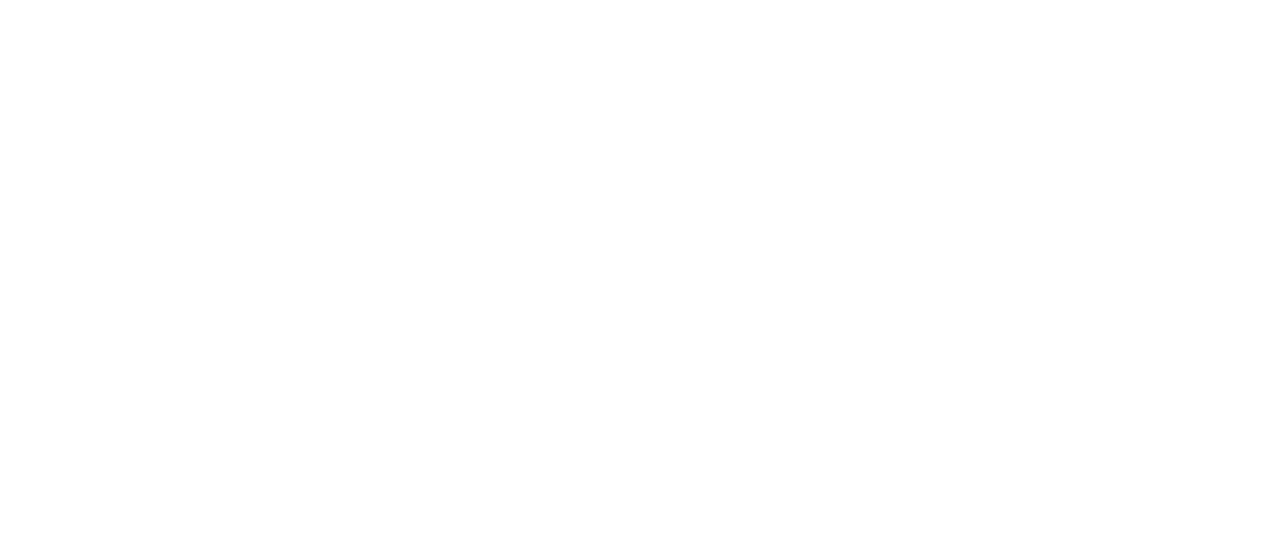
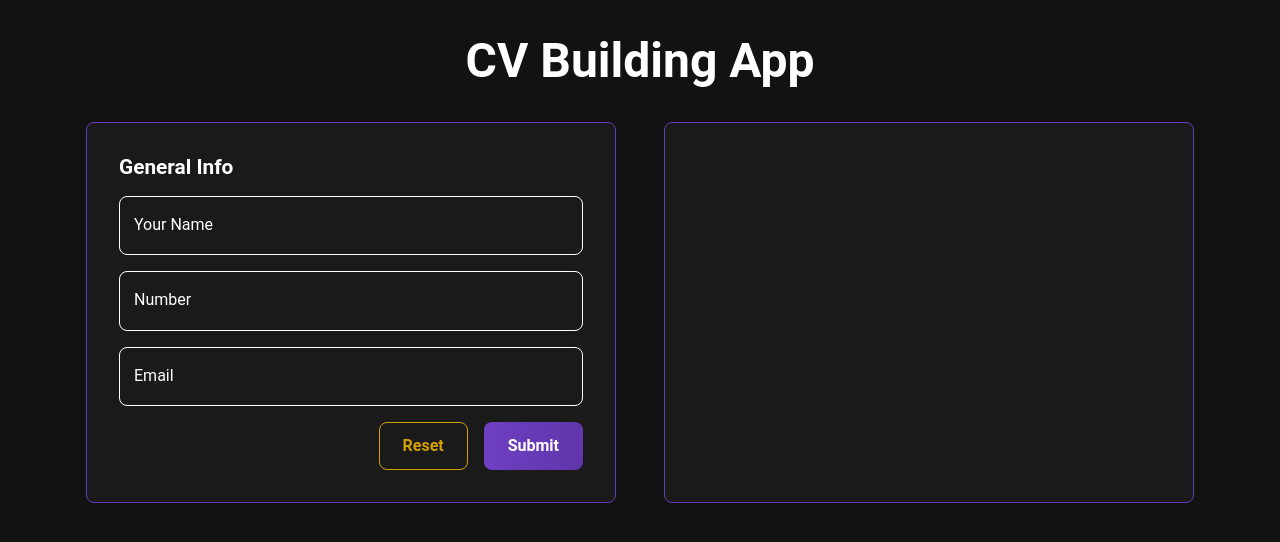
Before and after one commit to simmeringstew/cv-project, a React (Create React App) app: page / in a window 1280 px wide. Shown: the top 542 px of the page. Built offline with nearby package versions, Linux system fonts and the light colour scheme; a small style sheet from the web is missing.

Commit message:
Created first part of form element styling

```diff
--- a/src/App.js
+++ b/src/App.js
@@ -1,6 +1,32 @@
+// react imports
+import { useState } from "react";
+// component imports
+import General from "./components/general";
+// css imports
+import "./styles/app.css";
+
 const App = () => {
+
+  const [generalInfo, setGeneralInfo] = useState(null);
+
   return (
-    <></>
+    <div>
+      <header className={"container"}>
+        <h1>CV Building App</h1>
+      </header>
+      <main className={"container"}>
+        <section className={"build"}>
+          <General />
+          {/* work experience - expandable */}
+          {/* education - expandable */}
+          {/* skills - auto-expand */}
+        </section>
+        <section className={"show"}>
+          {/* display things as they are made */}
+          {/* once all are full add a print button turn section into pdf */}
+        </section>
+      </main>
+    </div>
   );
 }
 
--- /dev/null
+++ b/src/components/general.js
@@ -0,0 +1,53 @@
+import { useState } from "react";
+
+const General = () => {
+
+    const focusElement = (e) => {
+        e.target.className = "input focused";
+    }
+
+    const removeFocusElement = (e) => {
+        if (!e.target.value) {
+            e.target.className = "input";
+        }
+    }
+
+    const [name, setName] = useState("");
+    const updateName = (e) => {
+        setName(e.target.value);
+    }
+
+    const [number, setNumber] = useState("");
+    const updateNumber = (e) => {
+        setNumber(e.target.value);
+    }
+
+    const [email, setEmail] = useState("");
+    const updateEmail = (e) => {
+        setEmail(e.target.value);
+    }
+
+    return (
+        <form>
+            <h2>General Info</h2>
+            <div className="input-group">
+                <input required="" type="text" autoComplete="off" className="input" id="fullName" value={name} onChange={updateName} onFocus={focusElement} onBlur={removeFocusElement} />
+                <label className="user-label" htmlFor="fullName">Your Name</label>
+            </div>
+            <div className="input-group">
+                <input required="" type="text" autoComplete="off" className="input" id="phoneNumber" value={number} onChange={updateNumber} onFocus={focusElement} onBlur={removeFocusElement} />
+                <label className="user-label" htmlFor="phoneNumber">Number</label>
+            </div>
+            <div className="input-group">
+                <input required="" type="text" autoComplete="off" className="input" id="email" value={email} onChange={updateEmail} onFocus={focusElement} onBlur={removeFocusElement} />
+                <label className="user-label" htmlFor="email">Email</label>
+            </div>
+            <div className="submit-reset">
+                <button className="btn-light">Reset</button>
+                <button className="btn-color">Submit</button>
+            </div>
+        </form>
+    );
+}
+
+export default General;
--- a/src/index.css
+++ b/src/index.css
@@ -1,3 +1,15 @@
+@import url('https://api.fonts.coollabs.io/css2?family=Roboto:wght@400;700&display=swap');
+
+:root {
+  --clr-black-main: #121212;
+  --clr-black-secondary: #1a1a1a;
+  --clr-black-focus: #212121;
+  --clr-text-main: rgba(255, 255, 255, 87);
+  --clr-text-secondary: rgba(255, 255, 255, 67);
+  --clr-action-main: #673ab7;
+  --clr-action-secondary: #d39e00;
+}
+
 *, *::before, *::after {
   box-sizing: border-box;
 }
@@ -27,12 +39,18 @@
 }
 
 body {
+  font-family: Roboto, sans-serif;
+  font-weight: 400;
   line-height: 1.6;
   text-rendering: optimizeSpeed;
+  background-color: var(--clr-black-main);
+  color: var(--clr-text-secondary);
 }
 
 h1, h2, h3, h4, h5, h6 {
   line-height: 1.2;
+  font-weight: 700;
+  color: var(--clr-text-main);
 }
 
 ol, ul {
@@ -48,14 +66,6 @@
 
 a {
   text-decoration: none;
-}
-
-button {
-  border: none;
-}
-
-button:hover {
-  cursor: pointer;
 }
 
 .container {
--- /dev/null
+++ b/src/styles/app.css
@@ -0,0 +1,123 @@
+header {
+    margin: 2rem auto;
+    text-align: center;
+}
+
+h1 {
+    font-size: clamp(2rem, 5vw, 3rem);
+}
+
+main {
+    display: flex;
+    flex-direction: column;
+    gap: 3rem;
+}
+
+@media screen and (min-width: 768px) {
+    main {
+        display: grid;
+        grid-template-columns: 1fr 1fr;
+    }
+}
+
+section {
+    background-color: var(--clr-black-secondary);
+    padding: 2rem;
+    border: 1px solid var(--clr-action-main);
+    border-radius: 8px;
+}
+
+form {
+    display: flex;
+    flex-direction: column;
+    gap: 1rem;
+}
+
+h2 {
+    font-size: 1.3rem;
+}
+
+/* Input elements */
+
+.input-group {
+    position: relative;
+    width: 100%;
+}
+
+.input {
+    border: solid 1.5px var(--clr-text-secondary);
+    border-radius: 8px;
+    padding: 1rem;
+    font-size: 1rem;
+    color: var(--clr-action-main);
+    transition: border 150ms cubic-bezier(0.4,0,0.2,1);
+    width: 100%;
+    background-color: transparent;
+}
+
+.user-label {
+    position: absolute;
+    left: 15px;
+    color: var(--clr-text-secondary);
+    pointer-events: none;
+    transform: translateY(1rem);
+    transition: 150ms linear;
+}
+
+.focused:focus, .focused:valid {
+    outline: none;
+    border: 1.5px solid var(--clr-action-main);
+}
+
+.focused:focus ~ label, .focused:valid ~ label {
+    transform: translate(-8%, 2%) scale(0.8);
+    color: var(--clr-action-main);
+}
+
+/* Buttons */
+
+.submit-reset {
+    align-self: flex-end;
+    display: flex;
+    gap: 1rem;
+}
+
+.btn-color {
+    display: inline-block;
+    outline: none;
+    cursor: pointer;
+    line-height: 20px;
+    font-weight: 700;
+    border-radius: 8px;
+    padding: 0.875em 1.5em;
+    border: none;
+    transition: box-shadow 0.2s ease 0s, -ms-transform 0.1s ease 0s, -webkit-transform 0.1s ease 0s, transform 0.1s ease 0s;
+    background: linear-gradient(to right, rgba(111,64,194,1) 0%, rgba(103,58,183,1) 50%, rgba(96,54,170,1) 100%);
+    color: var(--clr-text-main);
+}
+
+.btn-color:is(:hover, :focus) {
+    filter: brightness(90%);
+}
+
+.btn-color:active, .btn-light:active {
+    transform: scaleX(0.5);
+}
+
+.btn-light {
+    display: inline-block;
+    outline: none;
+    cursor: pointer;
+    line-height: 20px;
+    font-weight: 700;
+    border-radius: 8px;
+    padding: 0.8125em 1.4375em;
+    border: 1px solid var(--clr-action-secondary);
+    transition: box-shadow 0.2s ease 0s, -ms-transform 0.1s ease 0s, -webkit-transform 0.1s ease 0s, transform 0.1s ease 0s;
+    background: transparent;
+    color: var(--clr-action-secondary);
+}
+
+.btn-light:is(:hover, :focus) {
+    background: var(--clr-black-focus);
+}
```
